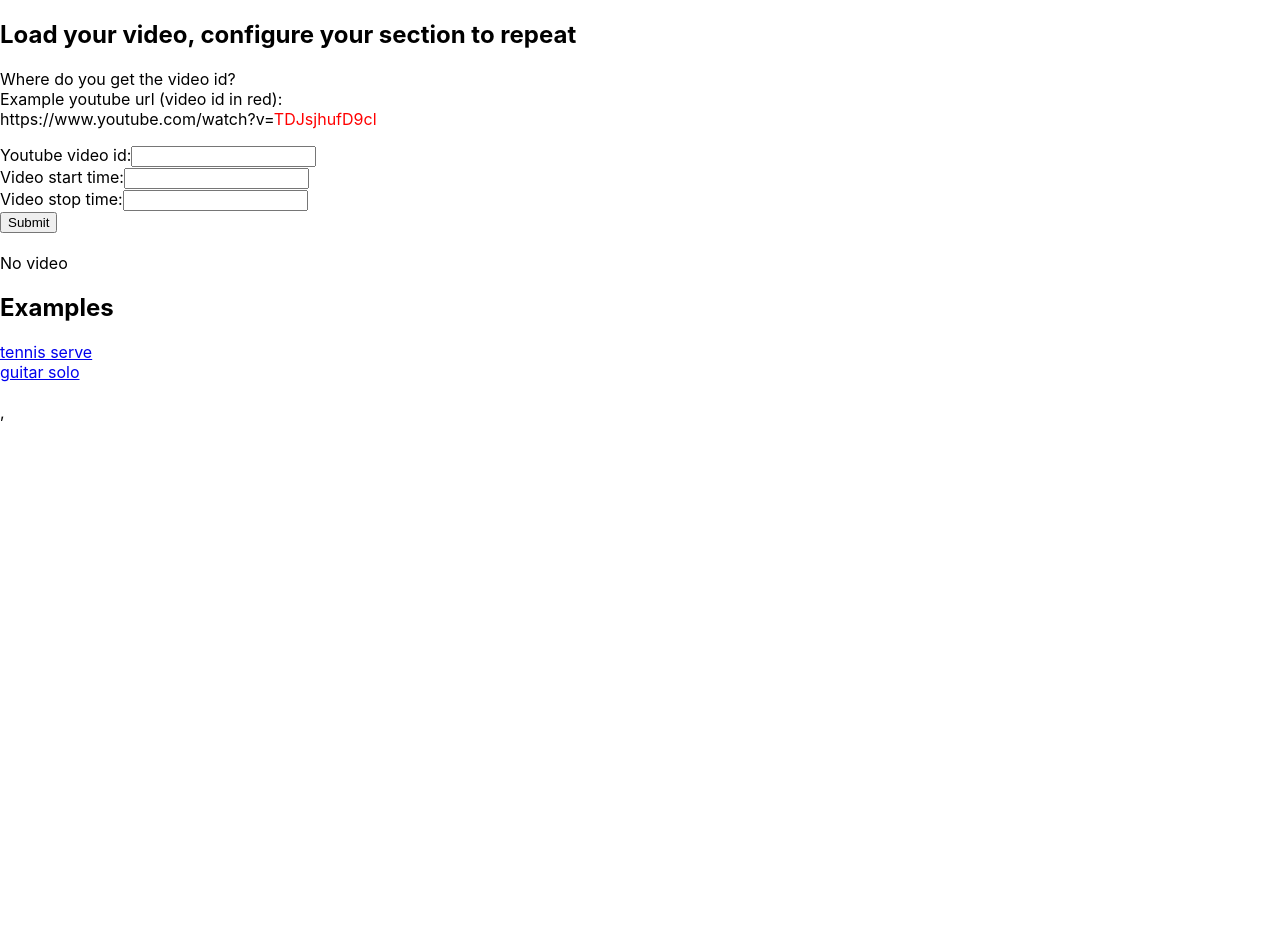
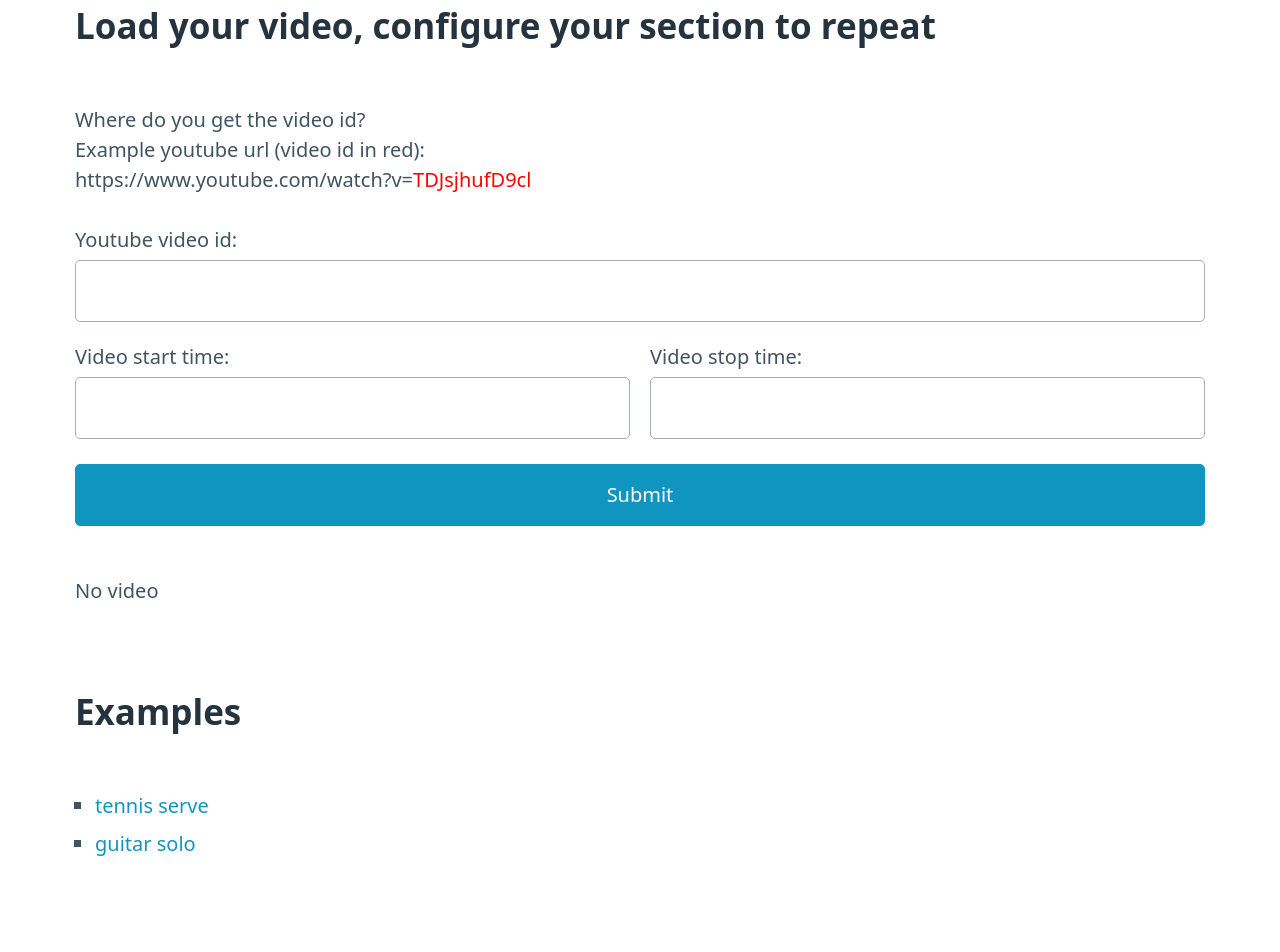
Before and after one commit to ivanalejandro0/youtube-repeat-helper, a React (Create React App) app: page / in a window 1280 px wide. Shown: the top 952 px of the page. Before the commit the page ends 800 px from the top, so only its background shows below. Built offline with nearby package versions, Linux system fonts and the light colour scheme.

Commit message:
Use Pico.css for styling

```diff
--- a/package.json
+++ b/package.json
@@ -4,6 +4,7 @@
   "private": true,
   "homepage": "https://ivanalejandro0.github.io/youtube-repeat-helper",
   "dependencies": {
+    "@picocss/pico": "^1.4.4",
     "@testing-library/jest-dom": "^5.14.1",
     "@testing-library/react": "^12.0.0",
     "@testing-library/user-event": "^13.2.1",
--- a/src/App.tsx
+++ b/src/App.tsx
@@ -1,6 +1,5 @@
 import { useSearchParams } from "react-router-dom";
 import { UserForm, Configuration } from './UserForm';
-// import { useSearchParams } from './use-search-params';
 import { YoutubeHelper } from './YoutubeHelper';
 
 function getBaseUrl(): string {
@@ -39,7 +38,7 @@ function App() {
   console.log("[render] App", { yid, start, stop });
 
   return (
-    <>
+    <main className="container">
       <h2>Load your video, configure your section to repeat</h2>
       <p>
         Where do you get the video id?<br />
@@ -50,8 +49,7 @@ function App() {
         {...{ yid, start, stop }}
         onSubmit={handleSubmit}
       />
-      <br />
-      { yid
+      <section>{ yid
         ? (
           <YoutubeHelper
             key={yid}
@@ -64,14 +62,20 @@ function App() {
             }}
           />)
           : <div>No video</div>
-      }
+      }</section>
 
+      <section>
         <h2>Examples</h2>
+        <ul>
+          <li>
             <a href={`${getBaseUrl()}/?v=TDJsjhufD9c&start=5.1&stop=6.8&rate=0.5`}>tennis serve</a>
-      <br />
+          </li>
+          <li>
             <a href={`${getBaseUrl()}/?v=I9fraQLy5uA&start=25.6&stop=27.6`}>guitar solo</a>
-      <br /> <br />
-    </>
+          </li>
+        </ul>
+      </section>
+    </main>
   );
 }
 
--- a/src/UserForm.tsx
+++ b/src/UserForm.tsx
@@ -40,17 +40,14 @@ export function UserForm({ yid, start, stop, onSubmit }: UserFormProps) {
   return (
     <div>
       <form onSubmit={handleSubmit}>
-        <label>
-          Youtube video id:
+        <label htmlFor="yid">Youtube video id:</label>
         <input
           type="text"
           name="yid"
           defaultValue={yid || ""}
         />
-        </label>
-        <br />
-        <label>
-          Video start time:
+        <div className="grid">
+          <label>Video start time:
             <input
               type="number"
               name="start"
@@ -58,9 +55,7 @@ export function UserForm({ yid, start, stop, onSubmit }: UserFormProps) {
               defaultValue={start || ""}
             />
           </label>
-        <br />
-        <label>
-          Video stop time:
+          <label>Video stop time:
             <input
               type="number"
               name="stop"
@@ -68,7 +63,7 @@ export function UserForm({ yid, start, stop, onSubmit }: UserFormProps) {
               defaultValue={stop || ""}
             />
           </label>
-        <br />
+        </div>
         <input type="submit" value="Submit" />
       </form>
     </div>
--- a/src/index.tsx
+++ b/src/index.tsx
@@ -2,7 +2,7 @@ import React from 'react';
 import ReactDOM from 'react-dom';
 import { BrowserRouter } from "react-router-dom";
 
-import './index.css';
+import '@picocss/pico';
 import App from './App';
 import reportWebVitals from './reportWebVitals';
 
```
Also changed, not shown: 1 other file (tests, documents, lock files or other folders). Lines whose indentation alone changed are shown as unchanged.
